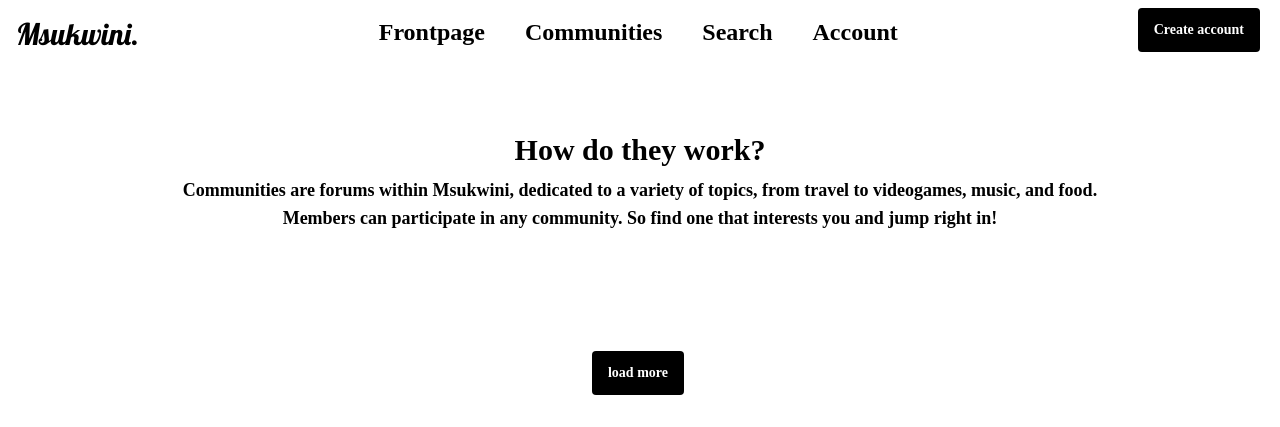
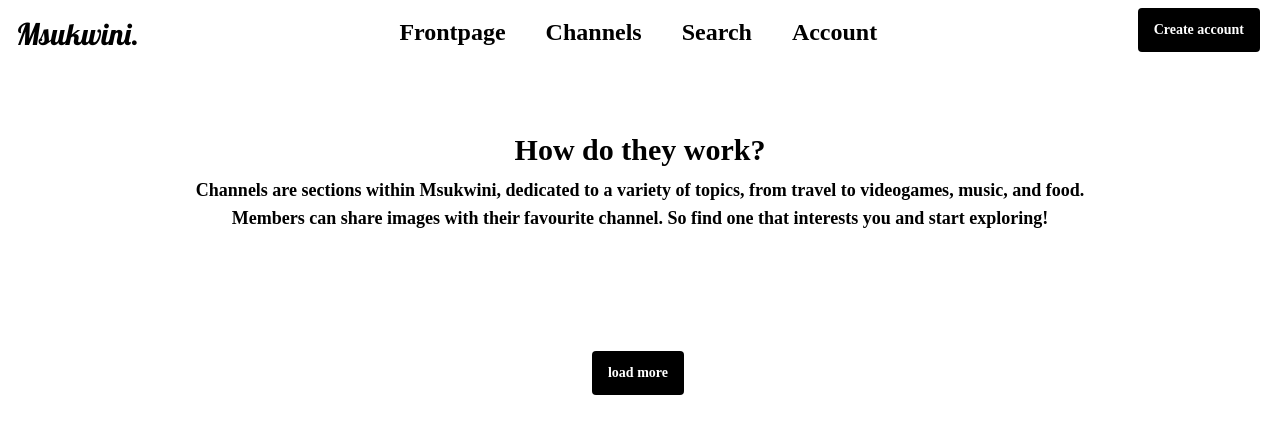
Before and after one commit to KeloDraken/Frukost, a Django app: page /b/ in a window 1280 px wide. Shown: the top 427 px of the page. Run offline with Django 3.2, Linux system fonts and the light colour scheme; data that the repository does not hold is empty; parts of the project's set-up code (start-up, migrations or seed data) failed here and were passed over; some web fonts are replaced.

Commit message:
Change communities to channels

```diff
--- a/vetkoek/templates/components/navbar.html
+++ b/vetkoek/templates/components/navbar.html
@@ -12,7 +12,7 @@
         </a>
         <div class="flex flex-row justify-evenly">
             <a title="Go to the Frontpage" href="{% url 'posts:frontpage' %}" class="nav-link text-2xl mx-5 font-bold border-white">Frontpage</a>
-            <a href="{% url 'communities:get-communities' %}" class="nav-link text-2xl mx-5 font-bold border-white">Communities</a>
+            <a href="{% url 'communities:get-communities' %}" class="nav-link text-2xl mx-5 font-bold border-white">Channels</a>
             <a href="{% url 'search:search' %}" class="nav-link text-2xl mx-5 font-bold border-white">Search</a>
             {% if request.user.is_authenticated %}
             <a href="{% url 'at-get-user' username=request.user.username %}" class="nav-link text-2xl mx-5 font-bold border-white">
--- a/vetkoek/templates/private/upgrade/email_form.html
+++ b/vetkoek/templates/private/upgrade/email_form.html
@@ -50,7 +50,7 @@
 
         <div class="flex border-2 border-gray-300 p-5 hover:bg-gray-200 bg-gray-100">
             <p class="text-black font-extrabold text-xl ml-3">
-                Get access to Msukwini Communities (social networks within Msukwini, each with their own
+                Get access to Msukwini Channels (social networks within Msukwini, each with their own
                 focused topics and themes)
             </p>
         </div>
--- a/vetkoek/templates/public/communities.html
+++ b/vetkoek/templates/public/communities.html
@@ -38,8 +38,8 @@
 <div class="w-full  mx-auto px-44">
     <h1 class="text-3xl text-center font-bold mt-16 mb-0">How do they work?</h1>
     <h1 class="text-lg text-center mt-2 mb-0 font-bold">
-        Communities are forums within Msukwini, dedicated to a variety of topics, from travel to videogames, music, and food.
-        Members can participate in any community. So find one that interests you and jump right in!
+        Channels are sections within Msukwini, dedicated to a variety of topics, from travel to videogames, music, and food.
+        Members can share images with their favourite channel. So find one that interests you and start exploring!
     </h1>
     <div class="mt-7">
         {% include 'components/messages.html' %}
```
